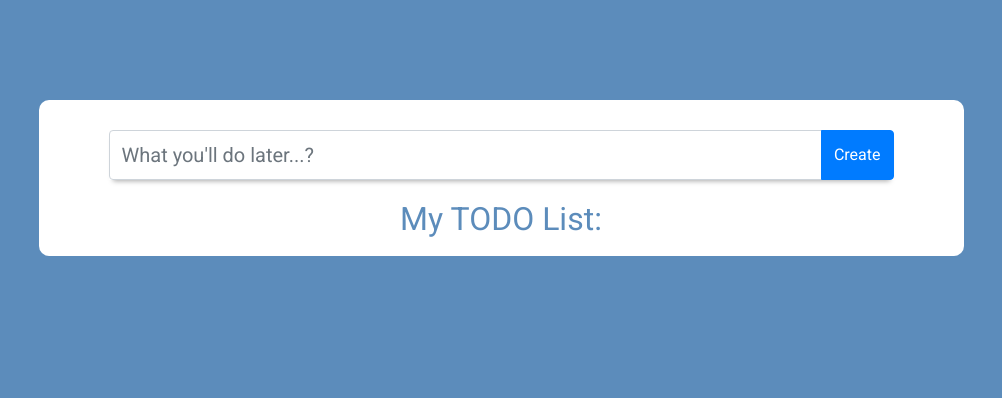
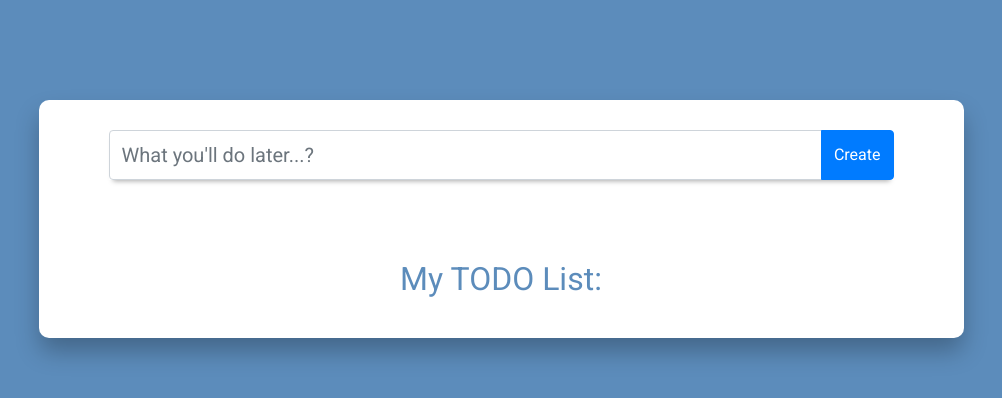
Before and after one commit to kaldren/todo-list, a React (Create React App) app: page / in a window 1280 px wide. Shown: the top 398 px of the page, without its empty margins (139-1141 px from the left). Built offline with nearby package versions, Linux system fonts and the light colour scheme.

Commit message:
CSS changes

```diff
--- a/src/App.css
+++ b/src/App.css
@@ -14,6 +14,7 @@ body {
 h1 {
   font-size: 2rem;
   color: #5c8cbb;
+  margin: 80px 0px 30px;
 }
 /* #endregion General CSS */
 
@@ -60,6 +61,9 @@ h1 {
   background: #fff;
   padding: 10px;
   border-radius: 10px;
+  -webkit-box-shadow: 0px 14px 24px -1px rgba(0,0,0,0.27);
+  -moz-box-shadow: 0px 14px 24px -1px rgba(0,0,0,0.27);
+  box-shadow: 0px 14px 24px -1px rgba(0,0,0,0.27);
 }
 
 .todo-list-new-item {
```
